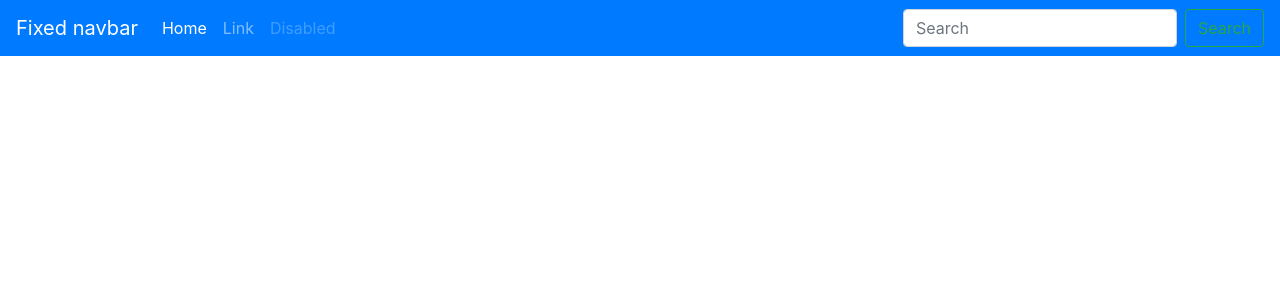
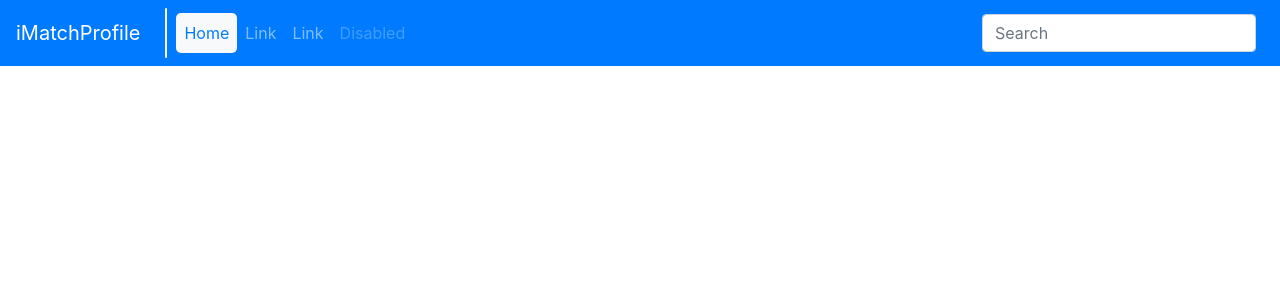
Before and after one commit to bellec1u/master2-ProjetDeSynthese-iMatchProfile-frontend, an Angular app: page / in a window 1280 px wide. Shown: the top 300 px of the page. Built offline with nearby package versions, Linux system fonts and the light colour scheme.

Commit message:
[ADD] navbar

```diff
--- a/src/app/header/header.component.css
+++ b/src/app/header/header.component.css
@@ -0,0 +1,11 @@
+.divider-vertical {
+  height: 50px;
+  margin: 0 9px;
+  border-radius: 25px;
+  border-left: 1px solid #F2F2F2;
+  border-right: 1px solid #FFF;
+}
+
+.selected-item {
+  border-radius: 5px;
+}
--- a/src/app/header/header.component.html
+++ b/src/app/header/header.component.html
@@ -1,12 +1,20 @@
 <nav class="navbar navbar-expand-md navbar-dark fixed-top bg-primary">
-  <a class="navbar-brand" href="#">Fixed navbar</a>
-  <button class="navbar-toggler" type="button" data-toggle="collapse" data-target="#navbarCollapse" aria-controls="navbarCollapse" aria-expanded="false" aria-label="Toggle navigation">
-    <span class="navbar-toggler-icon"></span>
-  </button>
+
+  <!-- Brand -->
+  <a class="navbar-brand" href="#">
+    {{title}}
+  </a>
+
+  <div class="divider-vertical"></div>
+
+  <!-- Items -->
   <div class="collapse navbar-collapse" id="navbarCollapse">
     <ul class="navbar-nav mr-auto">
-      <li class="nav-item active">
-        <a class="nav-link" href="#">Home <span class="sr-only">(current)</span></a>
+      <li class="nav-item active bg-light selected-item" >
+        <a class="nav-link text-primary" href="#">Home <span class="sr-only">(current)</span></a>
+      </li>
+      <li class="nav-item">
+        <a class="nav-link" href="#">Link</a>
       </li>
       <li class="nav-item">
         <a class="nav-link" href="#">Link</a>
@@ -15,9 +23,11 @@
         <a class="nav-link disabled" href="#">Disabled</a>
       </li>
     </ul>
-    <form class="form-inline mt-2 mt-md-0">
-      <input class="form-control mr-sm-2" type="text" placeholder="Search" aria-label="Search">
-      <button class="btn btn-outline-success my-2 my-sm-0" type="submit">Search</button>
-    </form>
   </div>
+
+  <!-- Search bar -->
+  <form class="form-inline mt-2 mt-md-0">
+    <input class="form-control mr-sm-2" type="text" placeholder="Search" aria-label="Search">
+  </form>
+
 </nav>
--- a/src/app/header/header.component.ts
+++ b/src/app/header/header.component.ts
@@ -7,6 +7,8 @@ import { Component, OnInit } from '@angular/core';
 })
 export class HeaderComponent implements OnInit {
 
+  private title = 'iMatchProfile';
+
   constructor() { }
 
   ngOnInit() {
```
Also changed, not shown: src/app/app.component.html (+0 -93 lines).
